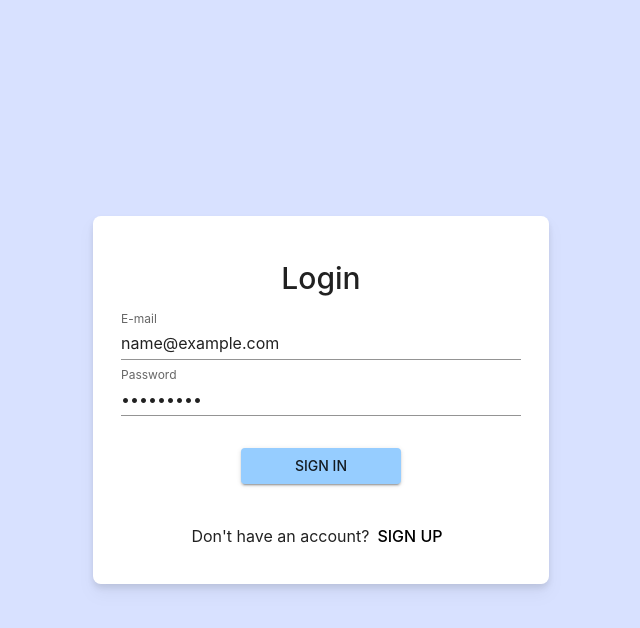
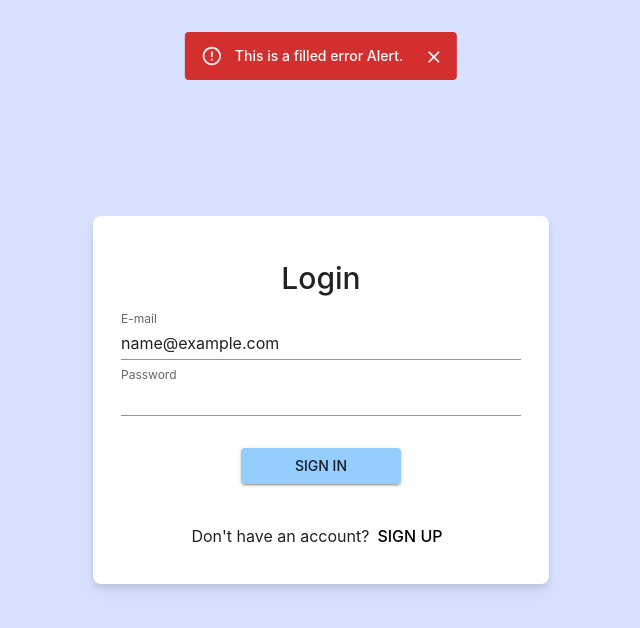
Before and after one commit to kamilos04/Company-Task-Manager, a React (Create React App) app in the folder Frontend/task-manager/: page /login in a window 1280 px wide. Both pictures are taken after typing "name@example.com", "Sample123" into the empty fields and a click on the button "SIGN IN". Shown: the top 628 px of the page, without its empty margins (319-959 px from the left). Built offline with nearby package versions, Linux system fonts and the light colour scheme; no server answers.

Commit message:
Invalid login alert

```diff
--- /dev/null
+++ b/Frontend/task-manager/src/component/Login/InvalidLoginAlert.js
@@ -0,0 +1,28 @@
+import { Alert } from '@mui/material'
+import React, { useEffect, useState } from 'react'
+
+const InvalidLoginAlert = (props) => {
+    useEffect(() => {
+        const timer = setTimeout(() => {
+            props.setV(false)
+        }, 5000)
+
+        return () => clearTimeout(timer)
+    }, [])
+
+    const handleClose = () => {
+        console.log("t")
+        props.setV(false)
+    }
+
+
+    return (
+        <div>
+            <Alert sx={{ position: "fixed", top: "2rem", left: "50%", transform: "translateX(-50%)"}} variant="filled" severity="error" onClose={() => {handleClose()}}>
+                This is a filled error Alert.
+            </Alert>
+        </div>
+    )
+}
+
+export default InvalidLoginAlert
--- a/Frontend/task-manager/src/component/Login/Login.js
+++ b/Frontend/task-manager/src/component/Login/Login.js
@@ -1,19 +1,19 @@
-import { Button, Stack, TextField } from '@mui/material'
-import React, { useEffect } from 'react'
+import { Alert, Button, Stack, TextField } from '@mui/material'
+import React, { useEffect, useState } from 'react'
 import { Form, useForm } from 'react-hook-form'
 import { useDispatch, useSelector } from 'react-redux'
 import { getProfile, loginUser } from '../State/Authentication/Action'
 import { useNavigate } from 'react-router-dom'
 import { store } from '../State/store'
 import { lightTheme } from '../Theme/LightTheme'
+import InvalidLoginAlert from './InvalidLoginAlert'
 
 const Login = () => {
-  const { register, handleSubmit } = useForm()
+  const { register, handleSubmit, reset } = useForm()
   const dispatch = useDispatch()
   const navigate = useNavigate()
-  const auth = useSelector(store=>store.auth)
-  console.log(auth.profile)
-  console.log(auth.jwt)
+  const auth = useSelector(store => store.auth)
+  const [visible, setVisible] = useState(false)
 
   useEffect(() => {
     dispatch(getProfile());
@@ -21,36 +21,52 @@ const Login = () => {
 
   //if login succeffully - go to /
   useEffect(() => {
-    if(auth.success === "login"){
+    if (auth.success === "login") {
       navigate("/")
     }
   }, [auth.success])
 
   //if jwt is ok - go to /
-  useEffect(() =>{
-    if(auth.profile !== null){
+  useEffect(() => {
+    if (auth.profile !== null) {
       navigate("/")
     }
   }, [auth.profile])
+
+  useEffect(() => {
+    if (auth.fail === "login") {
+      setVisible(true)
+      reset({
+        password: ""
+      })
+    }
+  }, [auth.fail])
 
 
 
   const onSubmit = (data) => {
     console.log(data)
     const requestBody = {
-      userData: {email: data.email,
-      password: data.password}
+      userData: {
+        email: data.email,
+        password: data.password
       }
-    try{
+    }
+    try {
       dispatch(loginUser(requestBody))
     }
-    catch(error){
+    catch (error) {
       console.log(error)
     }
   }
 
+
+
+
   return (
+
 <div className='flex justify-center items-center h-screen'>
+  { visible===true && <InvalidLoginAlert setV={setVisible} />}
   <div className='bg-white p-7 rounded-lg drop-shadow-lg flex-col'>
     <h1 className='text-3xl font-medium mt-4 mb-4'>Login</h1>
     <form onSubmit={handleSubmit(onSubmit)}>
@@ -67,7 +83,7 @@ const Login = () => {
           id="email"
           label="E-mail"
           variant="standard"
-              {...register("email")}/>
+          {...register("email")} />
 
         <TextField
           type="password"
@@ -76,7 +92,7 @@ const Login = () => {
           id="password"
           label="Password"
           variant="standard"
-              {...register("password")}/>
+          {...register("password")} />
 
       </Stack>
       <Button
--- a/Frontend/task-manager/src/component/State/Authentication/Reducer.js
+++ b/Frontend/task-manager/src/component/State/Authentication/Reducer.js
@@ -39,6 +39,9 @@ export const authReducer=(state = initialState, action)=>{
         case REGISTER_FAILURE:
         case LOGIN_FAILURE:
         case LOGOUT_FAILURE:
+            return{
+                ...state, isLoading:false, error: action.payload, fail: "login"
+            };
         case PROFILE_FAILURE:
             return{
                 ...state, isLoading:false, error: action.payload, profile: null, fail: "profile"
```
Lines whose indentation alone changed are shown as unchanged.
